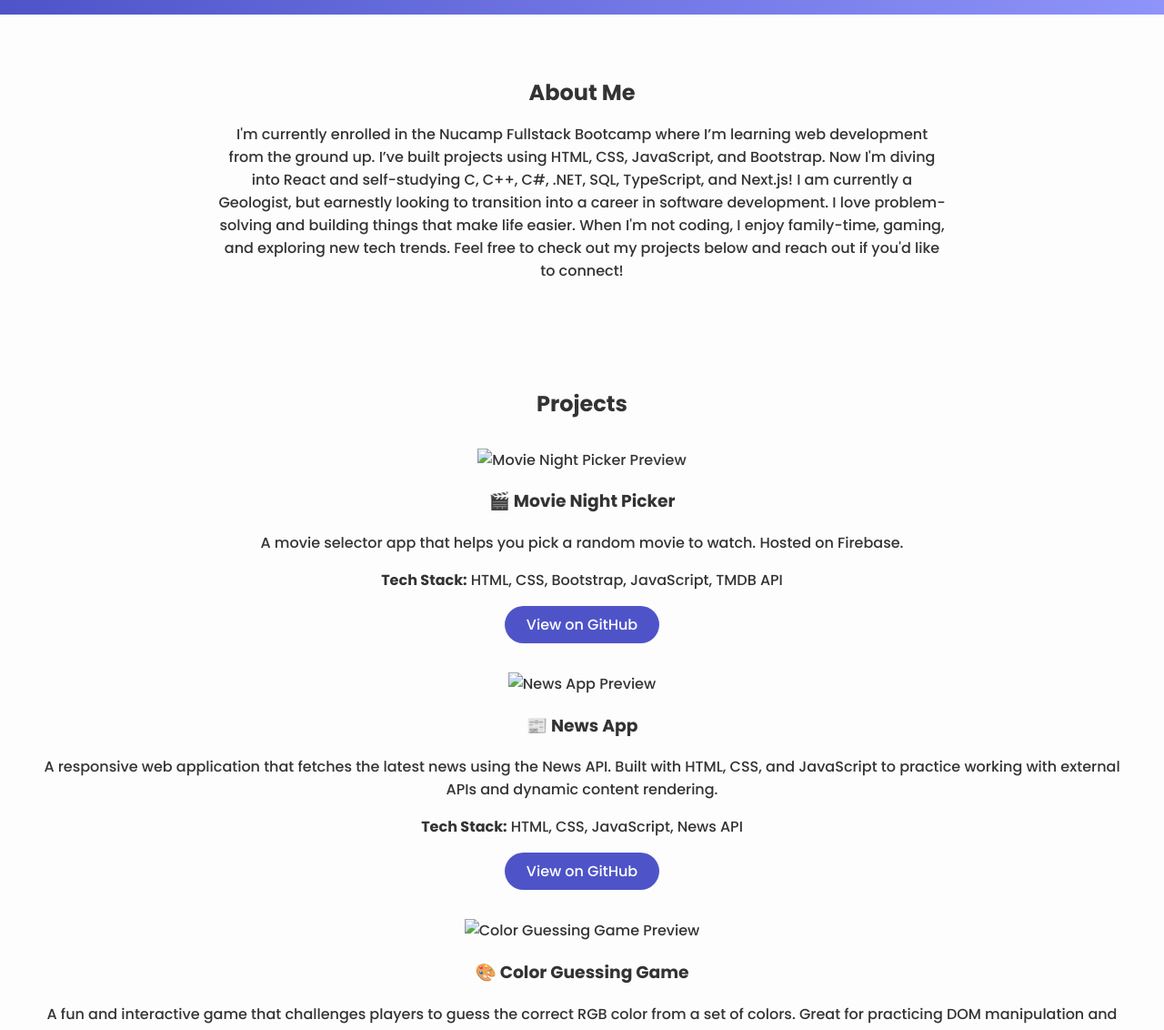
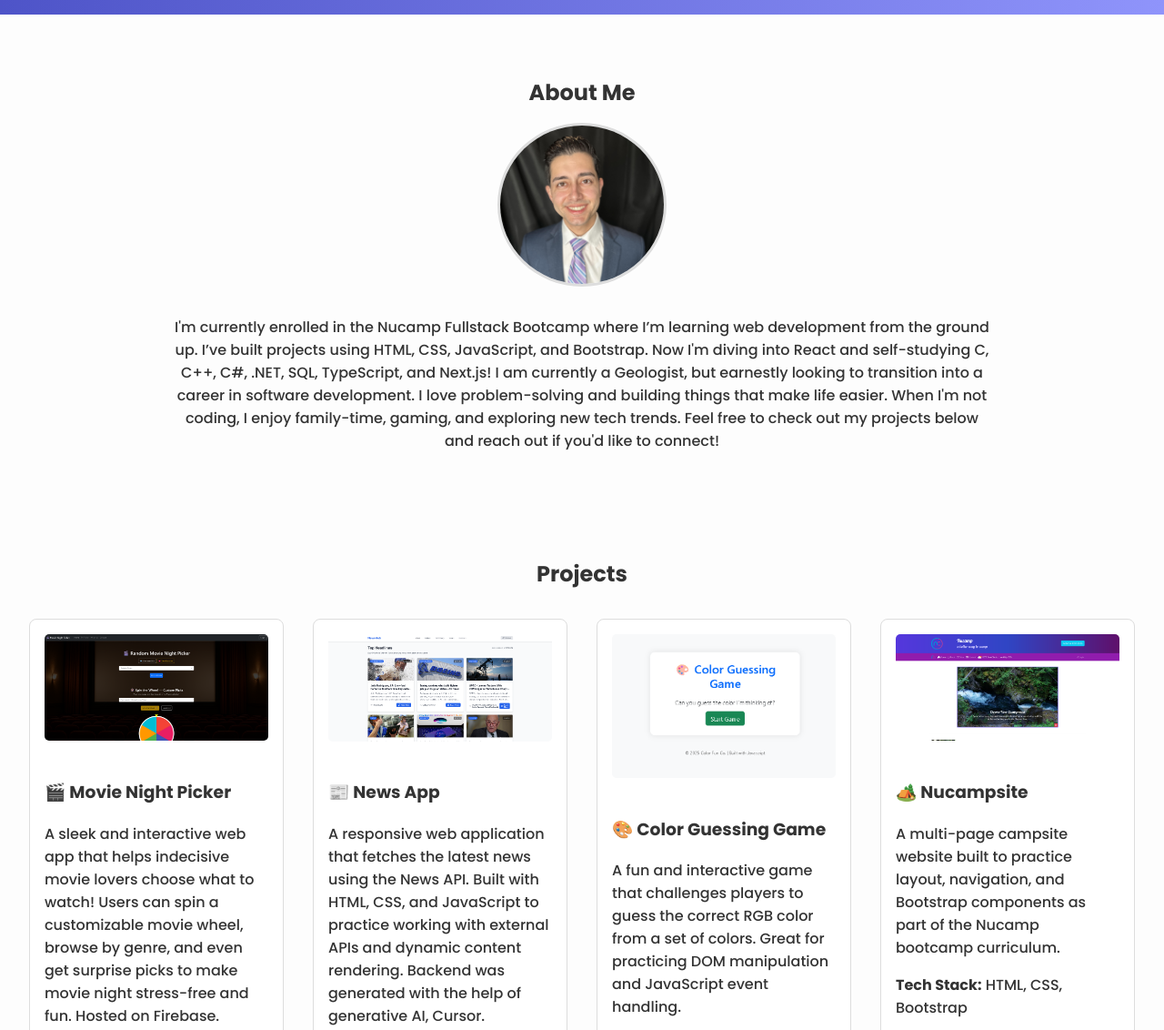
Before and after one commit to SubparEscobar/Portfolio-Website, a plain HTML site: page index.html in a window 1280 px wide. Shown: the part 420-1552 px from the top of the page at 91% size. Drawn offline with Linux system fonts and the light colour scheme.

Commit message:
Added hover and grid setup to projects and tech list

```diff
--- a/index.html
+++ b/index.html
@@ -33,6 +33,8 @@
 
   <section id="about">
     <h2>About Me</h2>
+    <div class="about-content">
+      <img src="images/linkedIn-photo.jpg" alt="Aaron Escobar" class="profile-photo" />
       <p id="about-text">
         I'm currently enrolled in the Nucamp Fullstack Bootcamp where I’m learning web development from the ground up.
         I’ve built projects using HTML, CSS, JavaScript, and Bootstrap. Now I'm diving into React and self-studying C, C++, C#, .NET, SQL, TypeScript, and Next.js!
@@ -40,29 +42,34 @@
         I love problem-solving and building things that make life easier. When I'm not coding, I enjoy family-time, gaming, and exploring new tech trends.
         Feel free to check out my projects below and reach out if you'd like to connect!
       </p>
+    </div>
   </section>
 
   <section id="projects">
     <h2>Projects</h2>
-    <div class="project">
-      <img src="images/nucampsite-preview.jpg" alt="Movie Night Picker Preview" />
+    <div class="project-grid">
+
+      <div class="project-card">
+        <img src="images/movie-picker.png" alt="Movie Night Picker Preview" />
         <h3>🎬 Movie Night Picker</h3>
-      <p>A movie selector app that helps you pick a random movie to watch. Hosted on Firebase.</p>
+        <p>A sleek and interactive web app that helps indecisive movie lovers choose what to watch! Users can spin a customizable movie wheel,
+          browse by genre, and even get surprise picks to make movie night stress-free and fun. Hosted on Firebase.</p>
         <p><strong>Tech Stack:</strong> HTML, CSS, Bootstrap, JavaScript, TMDB API</p>
         <a href="https://github.com/SubparEscobar/movie-night-picker" target="_blank" class="btn">View on GitHub</a>
       </div>
-    <div class="project">
-      <img src="images/nucampsite-preview.jpg" alt="News App Preview" />
+      <div class="project-card">
+        <img src="images/news-app.png" alt="News App Preview" />
         <h3>📰 News App</h3>
         <p>
           A responsive web application that fetches the latest news using the News API.
           Built with HTML, CSS, and JavaScript to practice working with external APIs and dynamic content rendering.
+          Backend was generated with the help of generative AI, Cursor.
         </p>
         <p><strong>Tech Stack:</strong> HTML, CSS, JavaScript, News API</p>
         <a href="https://github.com/SubparEscobar/news-app" target="_blank" class="btn btn-outline-dark">View on GitHub</a>
       </div>
-    <div class="project">
-      <img src="images/nucampsite-preview.jpg" alt="Color Guessing Game Preview" />
+      <div class="project-card">
+        <img src="images/color-guessing-game.png" alt="Color Guessing Game Preview" />
         <h3>🎨 Color Guessing Game</h3>
         <p>
           A fun and interactive game that challenges players to guess the correct RGB color
@@ -71,12 +78,14 @@
         <p><strong>Tech Stack:</strong> HTML, CSS, JavaScript</p>
         <a href="https://github.com/SubparEscobar/color-guessing-game" target="_blank" class="btn btn-outline-dark">View on GitHub</a>
       </div>
-    <div class="project">
-      <img src="images/nucampsite-preview.jpg" alt="Nucampsite Preview" />
+      <div class="project-card">
+        <img src="images/nucampsite.png" alt="Nucampsite Preview" />
         <h3>🏕️ Nucampsite</h3>
         <p>A multi-page campsite website built to practice layout, navigation, and Bootstrap components as part of the Nucamp bootcamp curriculum.</p>
         <p><strong>Tech Stack:</strong> HTML, CSS, Bootstrap</p>
         <a href="https://github.com/SubparEscobar/nucampsite" target="_blank" class="btn btn-outline-dark">View on GitHub</a>
+      </div>
+
     </div>
   </section>
 
@@ -87,6 +96,8 @@
       <li>CSS</li>
       <li>JavaScript</li>
       <li>Bootstrap</li>
+      <li>Git/Github</li>
+      <li>Python</li>
       <li>React (learning)</li>
       <li>Node.js (upcoming)</li>
       <li>Express.js (upcoming)</li>
@@ -97,6 +108,7 @@
       <li>.NET (learning)</li>
       <li>TypeScript(learning)</li>
       <li>SQL(learning)</li>
+      <li>Next.js(learning)</li>
     </ul>
   </section>
 
--- a/style.css
+++ b/style.css
@@ -55,7 +55,6 @@ h2 {
   text-align: center;
   margin: 2rem 0;
 }
-
 .btn {
   padding: 0.5rem 1.5rem;
   border: none;
@@ -69,7 +68,6 @@ h2 {
 .btn:hover {
   background: #00d8ff;
 }
-
 .tech-list {
   display: flex;
   justify-content: center;
@@ -79,12 +77,22 @@ h2 {
   padding: 0;
 }
 .tech-list li {
-  background: #eee;
-  padding: 0.5rem 1rem;
-  border-radius: 8px;
-  font-weight: bold;
+  display: inline-block;
+  background-color: #f1f1f1;
+  color: #333;
+  padding: 6px 12px;
+  margin: 6px;
+  border-radius: 20px;
+  font-size: 1.1rem;
+  transition: transform 0.3s ease, background-color 0.3s ease, box-shadow 0.3s ease;
+  cursor: default;
 }
-
+.tech-list li:hover {
+  background-color: #0d6efd;
+  color: white;
+  transform: scale(1.05);
+  box-shadow: 0 4px 8px rgba(0, 0, 0, 0.2);
+}
 footer {
   text-align: center;
   background: #1e1e2f;
@@ -106,7 +114,64 @@ footer {
   text-align: center;
 }
 #about-text {
-  max-width: 800px;
+  max-width: 900px;
   margin: 0 auto;
   text-align: center;
 }
+.about-content {
+  display: flex;
+  align-items: center;
+  justify-content: center;
+  gap: 2rem;
+  flex-wrap: wrap;
+  max-width: 900px;
+  margin: 0 auto;
+  text-align: left;
+}
+.profile-photo {
+  width: 220px;
+  height: auto;
+  border-radius: 50%;
+  border: 3px solid #ddd;
+  flex-shrink: 0;
+  transition: transform 0.3s ease, box-shadow 0.3s ease;
+}
+.project-grid {
+  display: grid;
+  grid-template-columns: repeat(auto-fit, minmax(280px, 1fr));
+  gap: 2rem;
+  margin-top: 2rem;
+}
+
+.project-card {
+  border: 1px solid #ddd;
+  border-radius: 8px;
+  padding: 1rem;
+  background-color: #fff;
+  transition: transform 0.2s ease-in-out;
+}
+
+.project-card:hover {
+  transform: translateY(-5px);
+  box-shadow: 0 4px 12px rgba(0, 0, 0, 0.1);
+}
+
+.project-card img {
+  width: 100%;
+  height: auto;
+  border-radius: 5px;
+  margin-bottom: 1rem;
+}
+.profile-photo {
+  width: 180px;
+  height: auto;
+  border-radius: 50%;
+  border: 3px solid #ddd;
+  flex-shrink: 0;
+  transition: transform 0.3s ease, box-shadow 0.3s ease;
+}
+
+.profile-photo:hover {
+  transform: scale(1.05);
+  box-shadow: 0 0 15px rgba(0, 123, 255, 0.4);
+}
```
Also changed, not shown: images/color-guessing-game.png (added), images/linkedIn-photo.jpg (renamed from images/LinkedIn Photo.jpg), images/nucampsite.png (added). Lines whose indentation alone changed are shown as unchanged.
